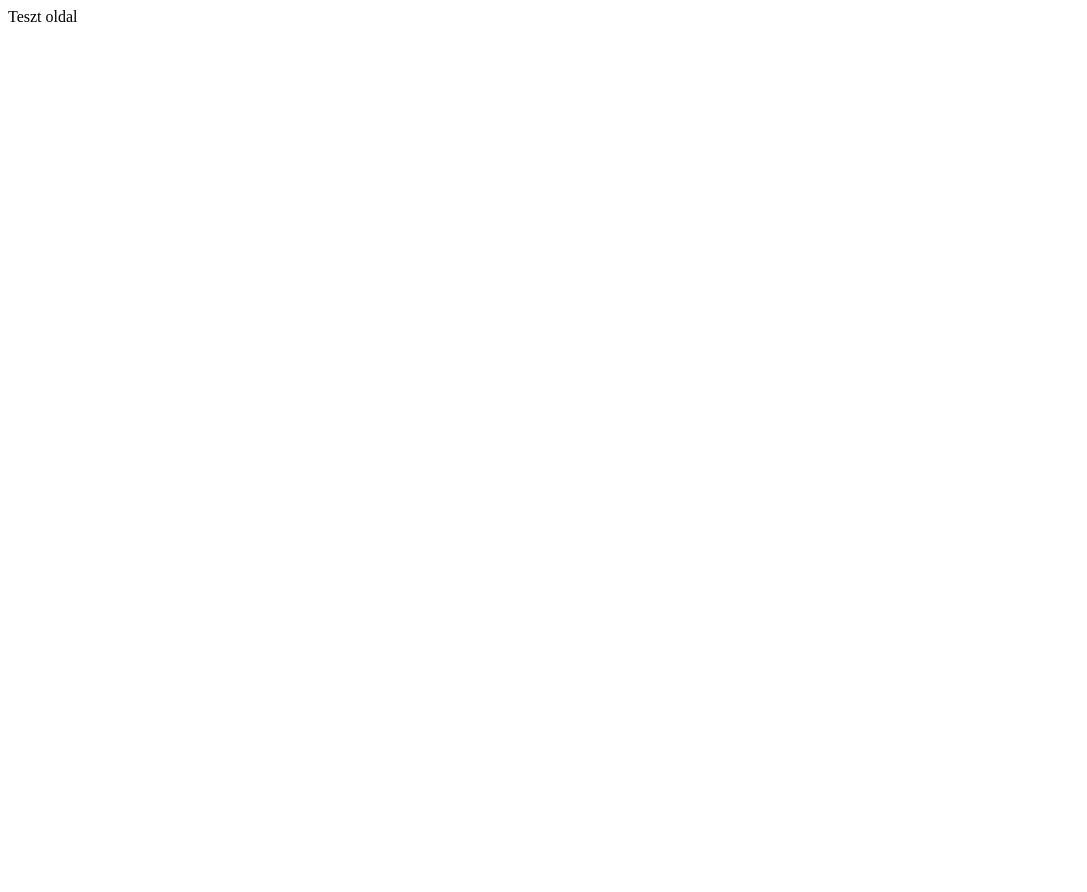
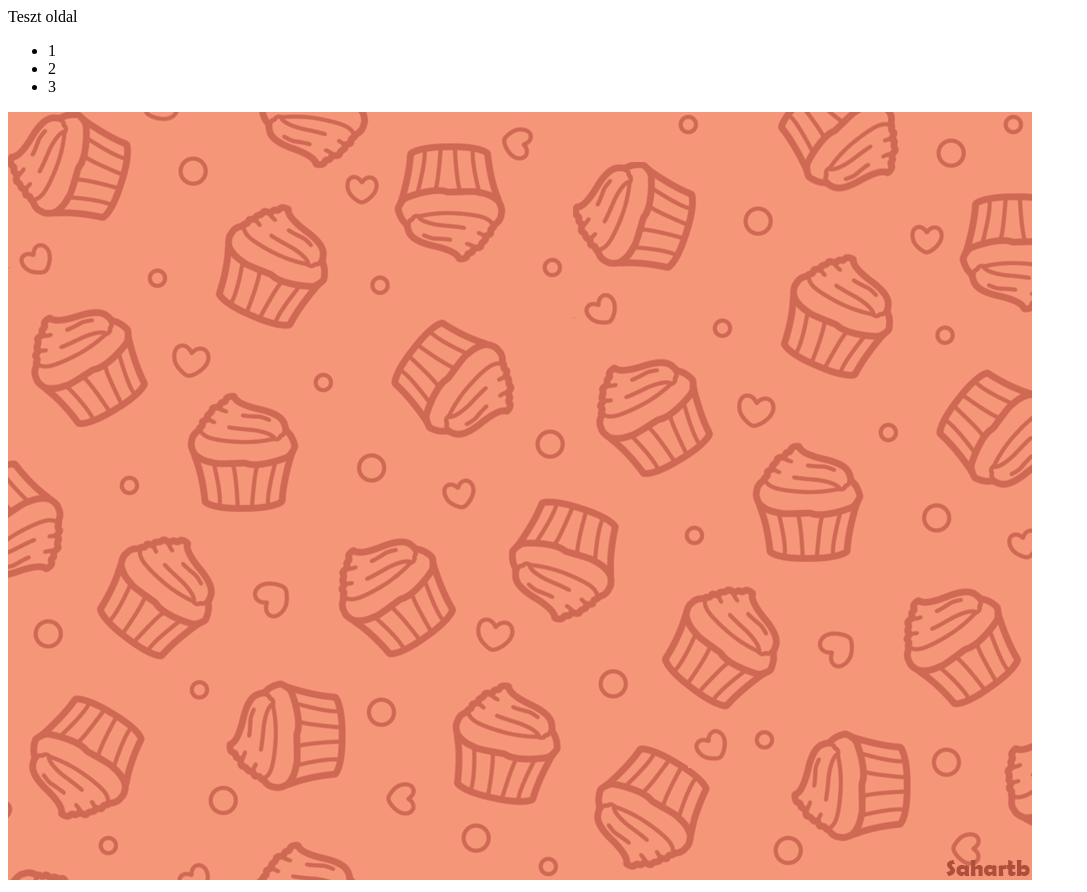
Before and after one commit to Mladoneczki/grid_gyakorlas, a plain HTML site: page index.html in a window 1280 px wide. Shown: the whole page, without its empty margins (0-1087 px from the left). Before the commit the page ends 800 px from the top, so only its background shows below. Drawn offline with Linux system fonts and the light colour scheme.

Commit message:
add new picture

```diff
--- a/index.html
+++ b/index.html
@@ -7,5 +7,11 @@
 </head>
 <body>
     Teszt oldal
+    <ul>
+        <li>1</li>
+        <li>2</li>
+        <li>3</li>
+    </ul>
+    <img src="10860.png"/>
 </body>
 </html>
```
Also changed, not shown: 10860.png (added).
